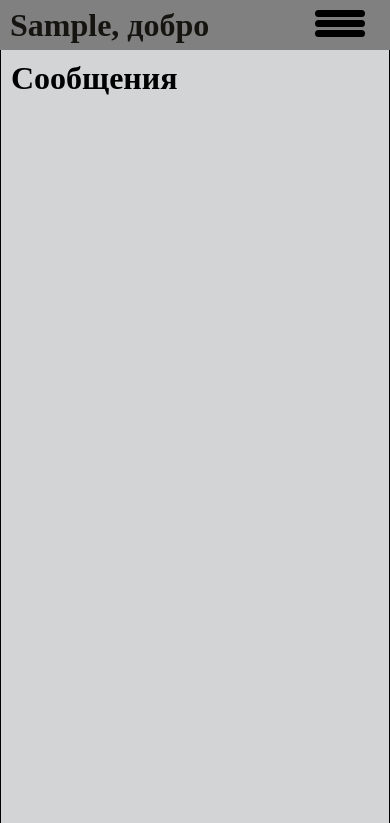
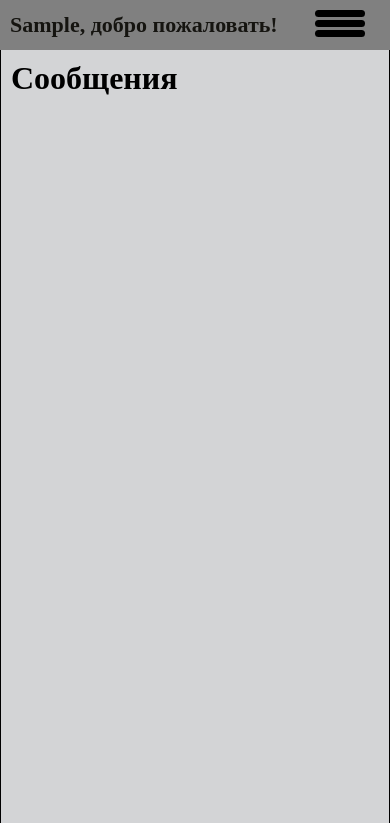
Before and after one commit to StarFoxis/distantkrmt, a Django app: page /message/ in a window 390 px wide. Shown: the top 823 px of the page. Run offline with Django 3.2, Linux system fonts and the light colour scheme; the visitor is signed in with stand-in values (Sample User, id 1); data that the repository does not hold is empty; some libraries are stand-ins or nearby versions.

Commit message:
Update base.css
h1

```diff
--- a/static/css/base.css
+++ b/static/css/base.css
@@ -170,8 +170,8 @@
 	vertical-align: top;
 }
 
-@media only screen and (max-width: 800) {
-	.logo h1 {
+@media only screen and (max-width: 800px) {
+	header h1 {
 		font-size: 22px;
 	}
 }
```
